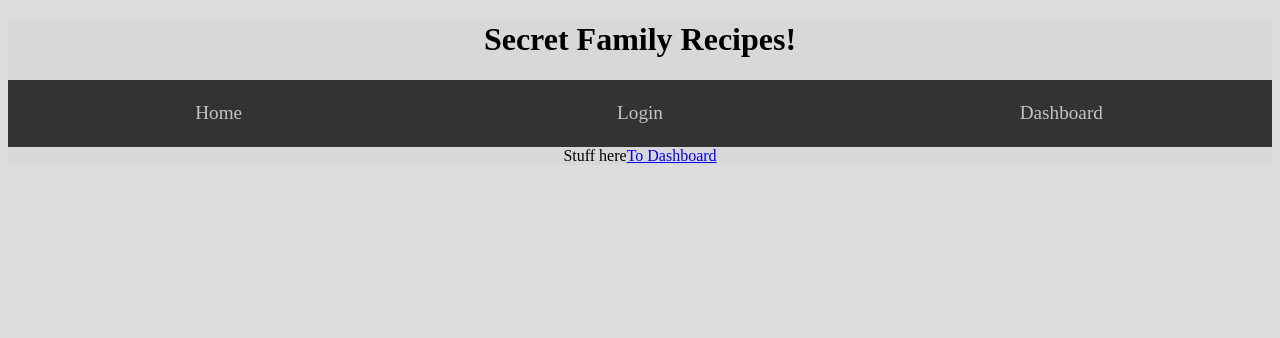
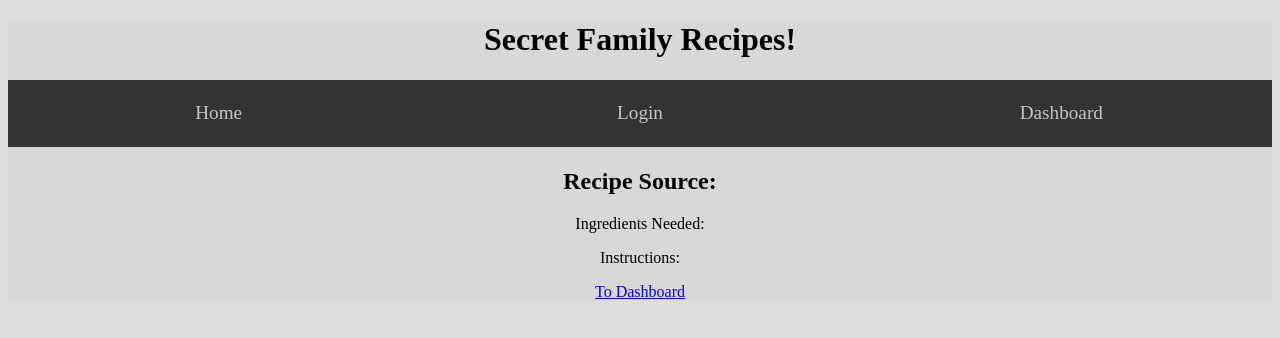
Before and after one commit to bw-secret-family-recipes-4/Front-End, a React (Create React App) app in the folder family-recipes/: page /recipe/1 in a window 1280 px wide. Shown: the top 338 px of the page. Built offline with nearby package versions, Linux system fonts and the light colour scheme; no server answers.

Commit message:
last functionality bit added all that is left is polishing up styling making sure everything works the way it should

```diff
--- a/family-recipes/src/dashboardComponents/Recipe.js
+++ b/family-recipes/src/dashboardComponents/Recipe.js
@@ -1,10 +1,34 @@
-import React from "react";
-import { Link } from "react-router-dom";
+import React, { useEffect, useState } from "react";
+import { Link, useParams } from "react-router-dom";
+import axiosWithAuth from "../utils/axiosWithAuth";
 
 const Recipe = () => {
+  const parmas = useParams();
+  const [details, setDetails] = useState([]);
+
+  const getDetails = () => {
+    axiosWithAuth()
+      .get(`/recipes/${parmas.id}`)
+      .then((res) => {
+        setDetails(res.data);
+      })
+      .catch((err) => {
+        console.log(err);
+      });
+  };
+  useEffect(() => {
+    getDetails();
+  });
   return (
     <>
-      Stuff here
+      <div>
+        <h1>{details.title}</h1>
+        <div>
+          <h2>Recipe Source: {details.source}</h2>
+          <p>Ingredients Needed: {details.ingredients}</p>
+          <p>Instructions: {details.steps}</p>
+        </div>
+      </div>
       <Link to="/protected">To Dashboard</Link>
     </>
   );
```
